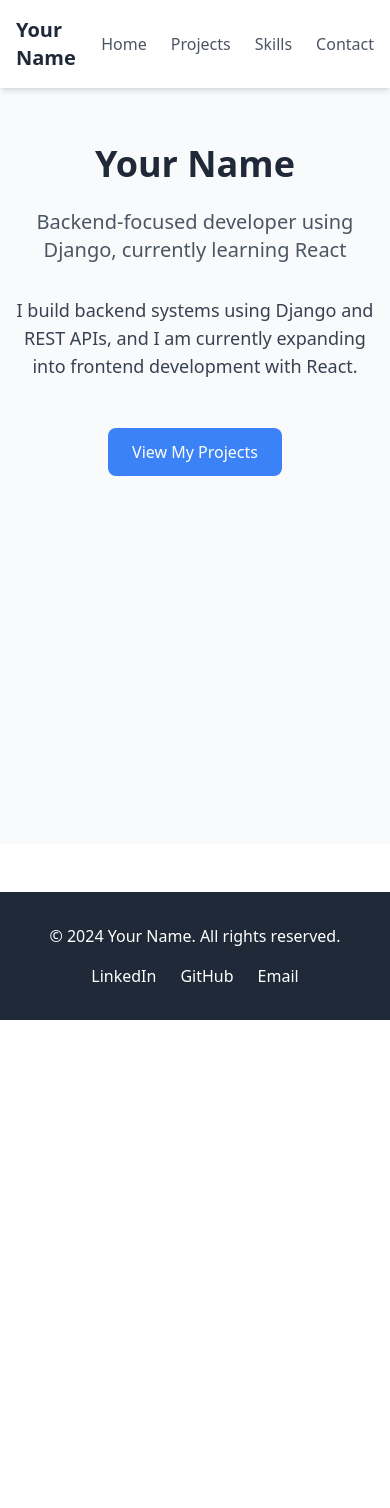
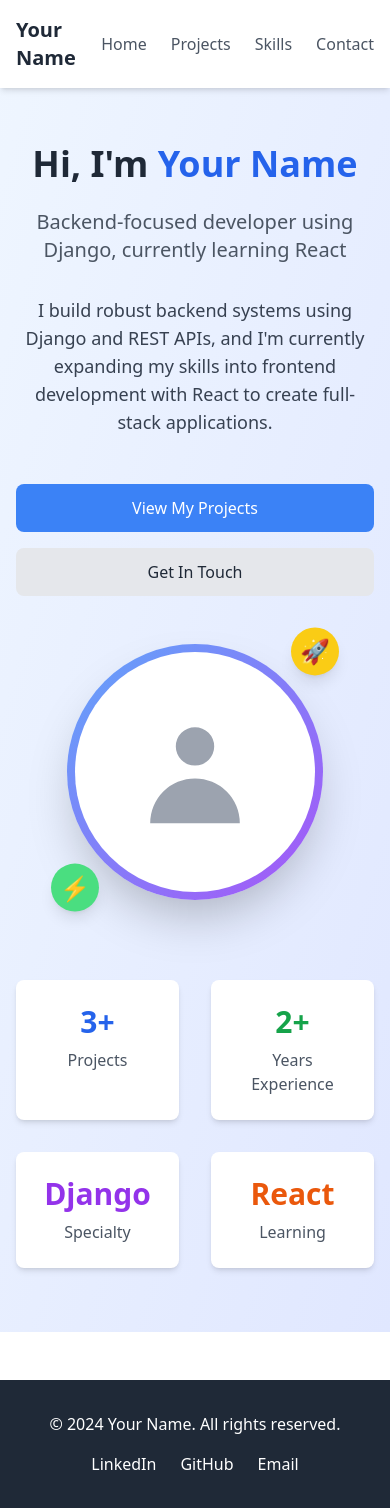
Before and after one commit to kristinaHy/MyProtfolio, a React (Vite) app: page / in a window 390 px wide. Before the commit the page ends 1020 px from the top, so only its background shows below. Built offline with nearby package versions, Linux system fonts and the light colour scheme; the HTML template or start-up script is replaced by a standard one.

Commit message:
feat: enhance home page with hero section and stats
- Add gradient hero background with profile placeholder
- Include floating emoji elements for visual appeal
- Add statistics cards showing experience metrics
- Implement dual call-to-action buttons
- Improve responsive layout and typography

```diff
--- a/src/pages/Home.jsx
+++ b/src/pages/Home.jsx
@@ -4,25 +4,77 @@ import Button from '../components/Button';
 
 const Home = () => {
   return (
-    <div className="min-h-screen bg-gray-50 pt-20 fade-in">
-      <div className="max-w-4xl mx-auto px-4 py-16 text-center">
-        <h1 className="text-4xl md:text-6xl font-bold text-gray-800 mb-6">
-          Your Name
+    <div className="min-h-screen bg-gradient-to-br from-blue-50 to-indigo-100 dark:from-gray-900 dark:to-gray-800 pt-20 fade-in">
+      <div className="max-w-6xl mx-auto px-4 py-16">
+        <div className="grid lg:grid-cols-2 gap-12 items-center">
+          {/* Left side - Text content */}
+          <div className="text-center lg:text-left">
+            <h1 className="text-4xl md:text-6xl font-bold text-gray-800 dark:text-white mb-6">
+              Hi, I'm <span className="text-blue-600 dark:text-blue-400">Your Name</span>
             </h1>
 
-        <h2 className="text-xl md:text-2xl text-gray-600 mb-8">
+            <h2 className="text-xl md:text-2xl text-gray-600 dark:text-gray-300 mb-8">
               Backend-focused developer using Django, currently learning React
             </h2>
 
-        <p className="text-lg text-gray-700 mb-12 max-w-2xl mx-auto">
-          I build backend systems using Django and REST APIs, and I am currently expanding into frontend development with React.
+            <p className="text-lg text-gray-700 dark:text-gray-200 mb-12 max-w-2xl mx-auto lg:mx-0">
+              I build robust backend systems using Django and REST APIs, and I'm currently expanding my skills into frontend development with React to create full-stack applications.
             </p>
 
+            <div className="flex flex-col sm:flex-row gap-4 justify-center lg:justify-start">
               <Link to="/projects">
-          <Button variant="primary">
+                <Button variant="primary" className="w-full sm:w-auto">
                   View My Projects
                 </Button>
               </Link>
+              <Link to="/contact">
+                <Button variant="secondary" className="w-full sm:w-auto">
+                  Get In Touch
+                </Button>
+              </Link>
+            </div>
+          </div>
+
+          {/* Right side - Profile image placeholder */}
+          <div className="flex justify-center lg:justify-end">
+            <div className="relative">
+              <div className="w-64 h-64 md:w-80 md:h-80 bg-gradient-to-br from-blue-400 to-purple-500 rounded-full flex items-center justify-center shadow-2xl">
+                <div className="w-60 h-60 md:w-72 md:h-72 bg-white dark:bg-gray-800 rounded-full flex items-center justify-center">
+                  <svg className="w-32 h-32 text-gray-400" fill="currentColor" viewBox="0 0 20 20">
+                    <path fillRule="evenodd" d="M10 9a3 3 0 100-6 3 3 0 000 6zm-7 9a7 7 0 1114 0H3z" clipRule="evenodd" />
+                  </svg>
+                </div>
+              </div>
+              {/* Floating elements for visual appeal */}
+              <div className="absolute -top-4 -right-4 w-12 h-12 bg-yellow-400 rounded-full flex items-center justify-center shadow-lg animate-bounce-subtle">
+                <span className="text-2xl">🚀</span>
+              </div>
+              <div className="absolute -bottom-4 -left-4 w-12 h-12 bg-green-400 rounded-full flex items-center justify-center shadow-lg animate-bounce-subtle" style={{animationDelay: '1s'}}>
+                <span className="text-2xl">⚡</span>
+              </div>
+            </div>
+          </div>
+        </div>
+
+        {/* Stats section */}
+        <div className="mt-20 grid grid-cols-2 md:grid-cols-4 gap-8 text-center">
+          <div className="bg-white dark:bg-gray-800 rounded-lg p-6 shadow-md">
+            <div className="text-3xl font-bold text-blue-600 dark:text-blue-400 mb-2">3+</div>
+            <div className="text-gray-600 dark:text-gray-300">Projects</div>
+          </div>
+          <div className="bg-white dark:bg-gray-800 rounded-lg p-6 shadow-md">
+            <div className="text-3xl font-bold text-green-600 dark:text-green-400 mb-2">2+</div>
+            <div className="text-gray-600 dark:text-gray-300">Years Experience</div>
+          </div>
+          <div className="bg-white dark:bg-gray-800 rounded-lg p-6 shadow-md">
+            <div className="text-3xl font-bold text-purple-600 dark:text-purple-400 mb-2">Django</div>
+            <div className="text-gray-600 dark:text-gray-300">Specialty</div>
+          </div>
+          <div className="bg-white dark:bg-gray-800 rounded-lg p-6 shadow-md">
+            <div className="text-3xl font-bold text-orange-600 dark:text-orange-400 mb-2">React</div>
+            <div className="text-gray-600 dark:text-gray-300">Learning</div>
+          </div>
+        </div>
       </div>
     </div>
   );
```
Lines whose indentation alone changed are shown as unchanged.
